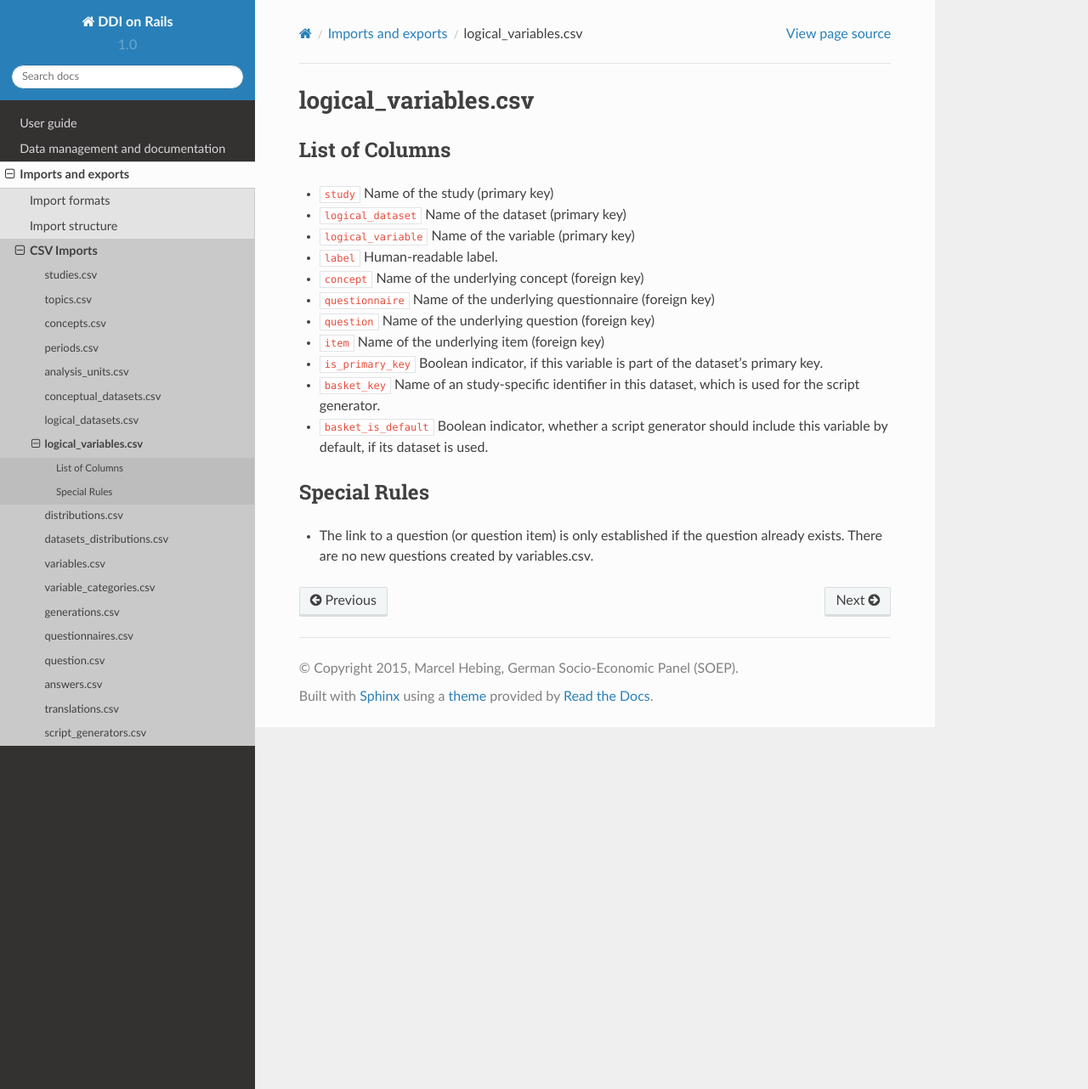
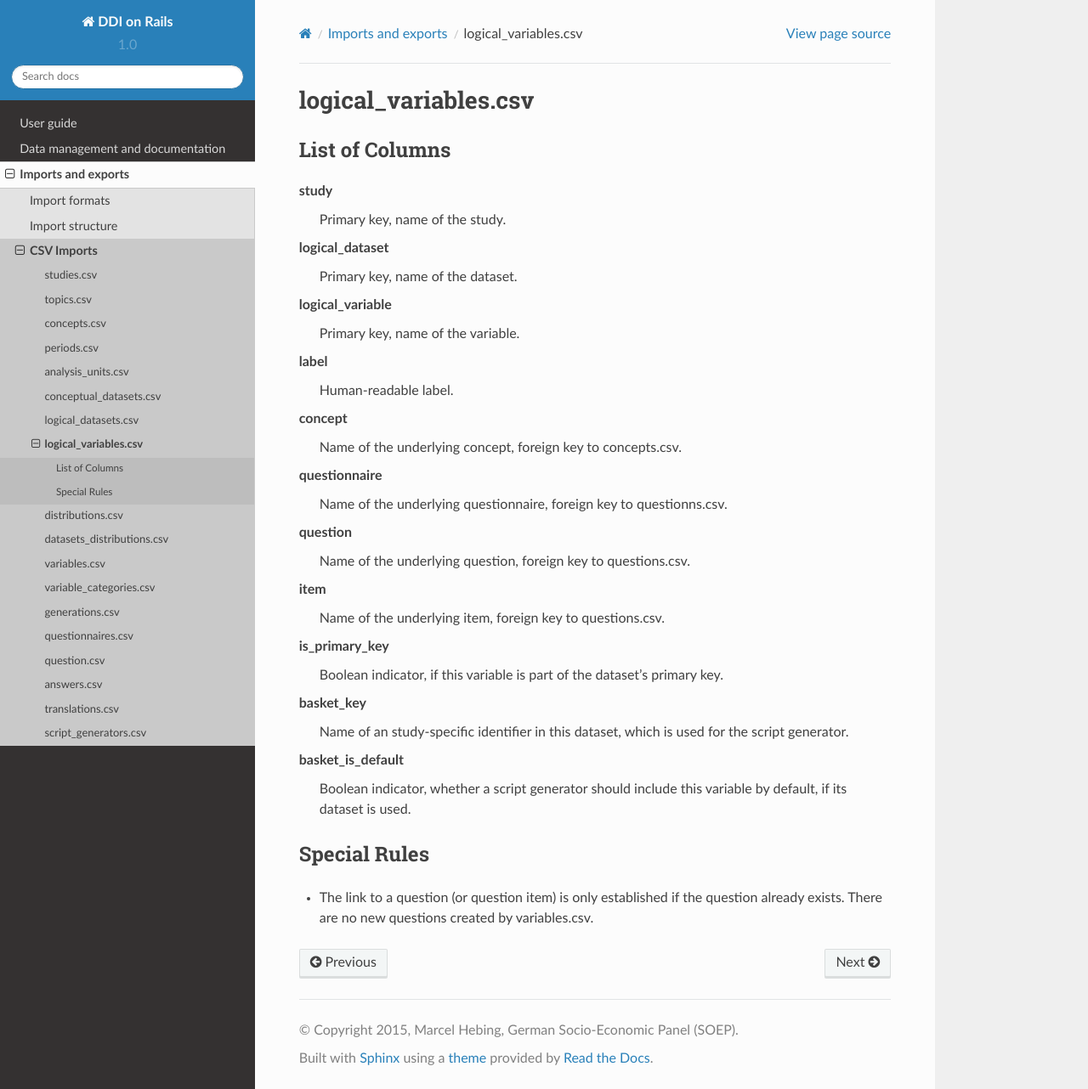
Before and after one commit to ddionrails/docs, a Sphinx documentation site: the page built from docs/imports/logical_variables_csv.rst, in a window 1280 px wide and 1282 px high. Shown: the whole window at 85% size. Built offline with Sphinx 7.4.7 and the Read the Docs theme 2.0.0, drawn with Linux system fonts in a browser that asks for light colours.

```diff
--- a/docs/imports/logical_variables_csv.rst
+++ b/docs/imports/logical_variables_csv.rst
@@ -4,20 +4,40 @@ logical\_variables.csv
 List of Columns
 ---------------
 
--  ``study`` Name of the study (primary key)
--  ``logical_dataset`` Name of the dataset (primary key)
--  ``logical_variable`` Name of the variable (primary key)
--  ``label`` Human-readable label.
--  ``concept`` Name of the underlying concept (foreign key)
--  ``questionnaire`` Name of the underlying questionnaire (foreign key)
--  ``question`` Name of the underlying question (foreign key)
--  ``item`` Name of the underlying item (foreign key)
--  ``is_primary_key`` Boolean indicator, if this variable is part of the
-   dataset's primary key.
--  ``basket_key`` Name of an study-specific identifier in this dataset,
-   which is used for the script generator.
--  ``basket_is_default`` Boolean indicator, whether a script generator
-   should include this variable by default, if its dataset is used.
+study
+    Primary key, name of the study.
+
+logical\_dataset
+    Primary key, name of the dataset.
+
+logical\_variable
+    Primary key, name of the variable.
+
+label
+    Human-readable label.
+
+concept
+    Name of the underlying concept, foreign key to concepts.csv.
+
+questionnaire
+    Name of the underlying questionnaire, foreign key to questionns.csv.
+
+question
+    Name of the underlying question, foreign key to questions.csv.
+
+item
+    Name of the underlying item, foreign key to questions.csv.
+
+is\_primary\_key
+    Boolean indicator, if this variable is part of the dataset's primary key.
+
+basket\_key
+    Name of an study-specific identifier in this dataset, which is used for
+    the script generator.
+
+basket\_is\_default
+    Boolean indicator, whether a script generator should include this variable
+    by default, if its dataset is used.
 
 Special Rules
 -------------
```
Also changed, not shown: docs/imports/analysis_units_csv.rst (+8 -3 lines).
